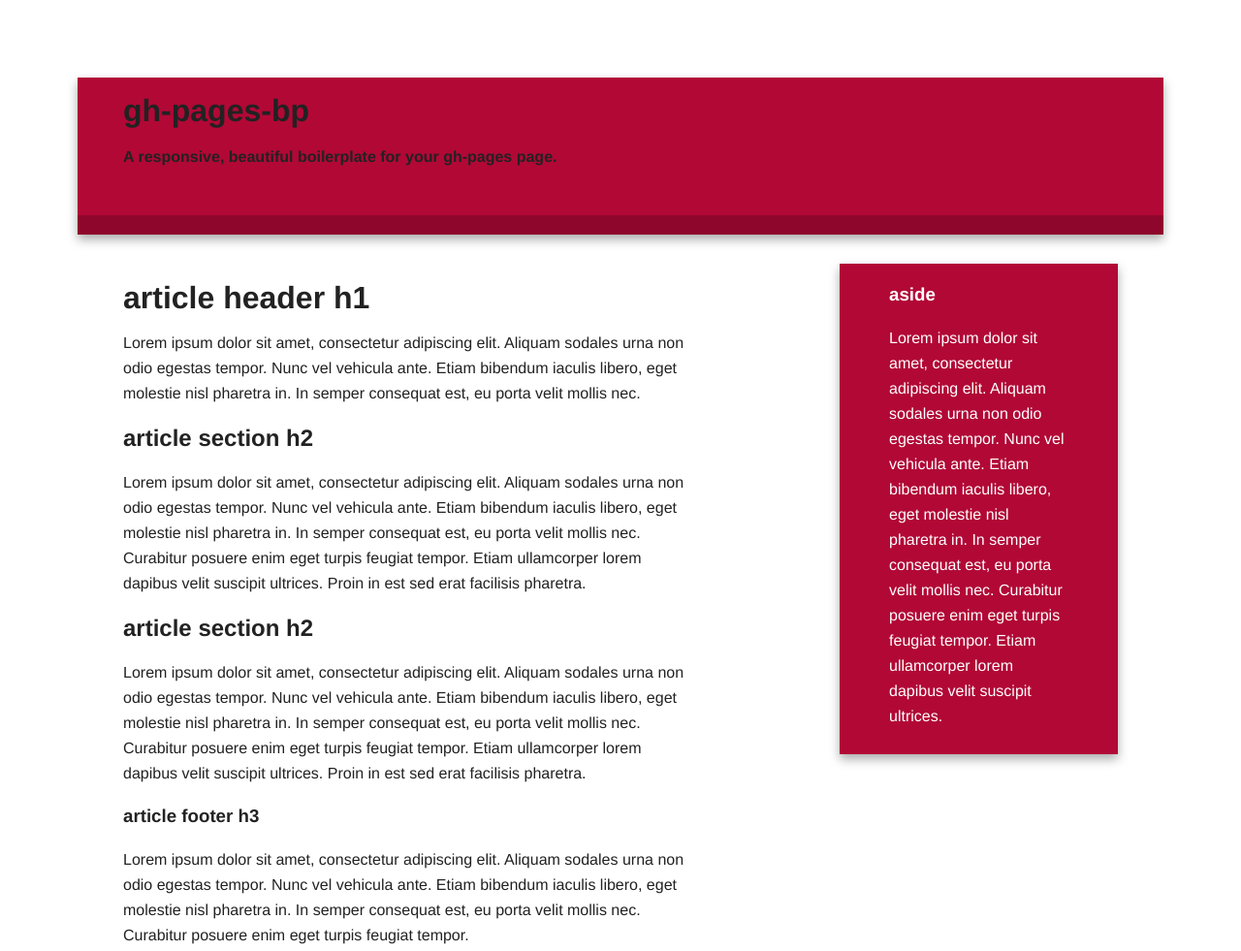
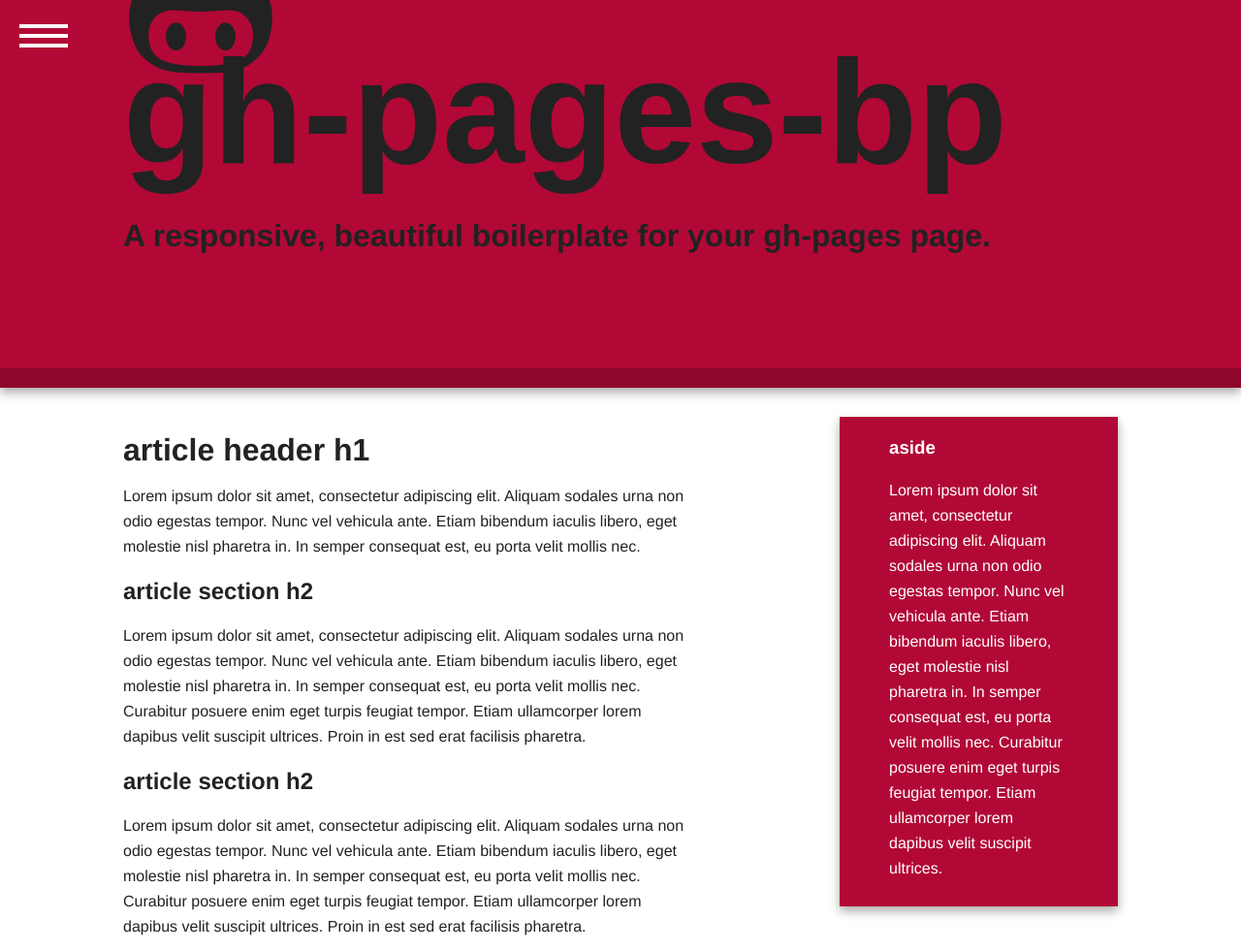
Before and after one commit to bnb/gh-pages-bp, a plain HTML site: page index.html in a window 1280 px wide. Shown: the top 981 px of the page at 97% size. Drawn offline with nearby package versions, Linux system fonts and the light colour scheme; files whose address does not match are found by name.

Commit message:
Working on desktop header

```diff
--- a/css/main.css
+++ b/css/main.css
@@ -139,8 +139,10 @@ body {
    ========================================================================== */
 
 .container {
-	padding: 80px;
+	padding: 0;
 }
+
+
 
 /* ===============
     ALL: Menu
@@ -391,7 +393,31 @@ body {
 }
 
 @media only screen and (min-width: 768px) {
+/* ====================
+    WIDE: Header
+   ==================== */
+	.header-container {
+		height: 25em;
+	}
+	header hgroup {
+	}
 
+	header hgroup h1 {
+		font-size: 9.5em;
+		font-family: cabin-condensed, sans-serif;
+	}
+
+	header hgroup h4 {
+		font-size: 2em;
+	}
+
+	.ghicon i {
+		font-size: 10em;
+	}
+
+	.ghicon {
+		float: left;
+	}
 /* ====================
     WIDE: CSS3 Effects
    ==================== */
--- a/index.html
+++ b/index.html
@@ -20,6 +20,7 @@
 		<div class="container">
 			<div class="header-container">
 				<header class="wrapper clearfix">
+					<div class="ghicon"><i class="bt-icon icon-github"></i></div>
 					<hgroup>
 						<h1>gh-pages-bp</h1>
 						<h4>A responsive, beautiful boilerplate for your gh-pages page.</h4>
@@ -38,8 +39,8 @@
 				</ul>
 				<ul>
 					<li><a href="http://www.twitter.com/ghpagesbp" class="bt-icon icon-twitter">Twitter</a></li>
-					<li><a href="http://ghpagesbp.cupcake.io/" class="bt-icon icon-twitter">Tent</a></li>
-					<li><a href="https://github.com/bnb/gh-pages-bp" class="bt-icon icon-github">icon-github</a></li>
+					<li><a href="http://ghpagesbp.cupcake.io/" class="bt-icon icon-angle-up">Tent</a></li>
+					<li><a href="https://github.com/bnb/gh-pages-bp" class="bt-icon icon-github">GitHub</a></li>
 				</ul>
 			</nav>
 			<div class="main-container">
@@ -79,12 +80,13 @@
 			</div>
 		</div>
 
-        <script src="//ajax.googleapis.com/ajax/libs/jquery/1.10.1/jquery.min.js"></script>
+        <script src="http://ajax.googleapis.com/ajax/libs/jquery/1.10.1/jquery.min.js"></script>
         <script>window.jQuery || document.write('<script src="js/vendor/jquery-1.10.1.min.js"><\/script>')</script>
 
         <script src="js/main.js"></script>
 		<script src="js/classie.js"></script>
 		<script src="js/borderMenu.js"></script>
+		<script src="http://use.edgefonts.net/cabin-condensed.js"></script>
 
         <script>
             var _gaq=[['_setAccount','UA-XXXXX-X'],['_trackPageview']];
```
